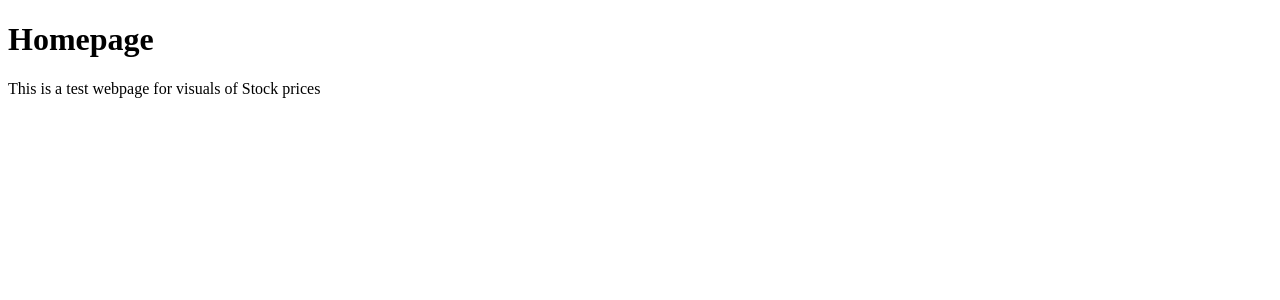
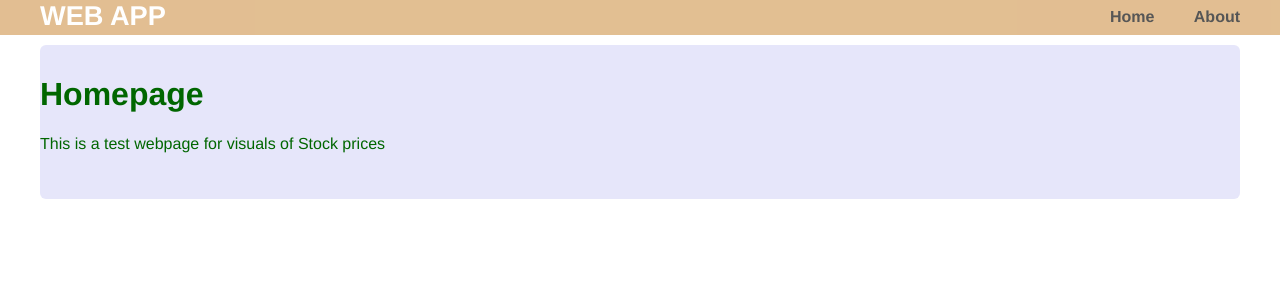
Before and after one commit to banluong/stock-prediction-rnn-web-app, a Flask app: page / in a window 1280 px wide. Shown: the top 300 px of the page. Run offline with Flask 2, Linux system fonts and the light colour scheme.

Commit message:
layout.html and main.css for webpage

```diff
--- a/lstm.py
+++ b/lstm.py
@@ -3,7 +3,6 @@ LSTM RNN model
 
 created by: Ban Luong
 """
-
 
 from keras.models import Sequential
 from keras.layers import LSTM
--- /dev/null
+++ b/static/css/main.css
@@ -0,0 +1,90 @@
+body {
+  margin: 0;
+  padding: 0;
+  font-family: "Helvetica Neue", Helvetica, Arial, sans-serif;
+  color: #060;
+}
+
+/*
+ * Formatting the header area
+ */
+
+header {
+  background-color: #DFB887;
+  height: 35px;
+  width: 100%;
+  opacity: .9;
+  margin-bottom: 10px;
+}
+
+header h1.logo {
+  margin: 0;
+  font-size: 1.7em;
+  color: #fff;
+  text-transform: uppercase;
+  float: left;
+}
+
+header h1.logo:hover {
+  color: #fff;
+  text-decoration: none;
+}
+
+/*
+ * Center the body content
+ */
+
+.container {
+  width: 1200px;
+  margin: 0 auto;
+}
+
+div.home {
+  padding: 10px 0 30px 0;
+  background-color: #E6E6FA;
+  -webkit-border-radius: 6px;
+     -moz-border-radius: 6px;
+          border-radius: 6px;
+}
+
+div.about {
+  padding: 10px 0 30px 0;
+  background-color: #E6E6FA;
+  -webkit-border-radius: 6px;
+     -moz-border-radius: 6px;
+          border-radius: 6px;
+}
+
+h2 {
+  font-size: 3em;
+  margin-top: 40px;
+  text-align: center;
+  letter-spacing: -2px;
+}
+
+h3 {
+  font-size: 1.7em;
+  font-weight: 100;
+  margin-top: 30px;
+  text-align: center;
+  letter-spacing: -1px;
+  color: #999;
+}
+
+.menu {
+  float: right;
+  margin-top: 8px;
+}
+
+.menu li {
+  display: inline;
+}
+
+.menu li + li {
+  margin-left: 35px;
+}
+
+.menu li a {
+  color: #444;
+  text-decoration: none;
+}
--- a/templates/home.html
+++ b/templates/home.html
@@ -1,11 +1,7 @@
-<!DOCTYPE html>
-<html lang="en" dir="ltr">
-  <head>
-    <meta charset="utf-8">
-    <title></title>
-  </head>
-  <body>
-    <h1>Homepage</h1>
-    <p>This is a test webpage for visuals of Stock prices</p>
-  </body>
-</html>
+{%extends "layout.html"%}
+{%block content%}
+<div class="home">
+  <h1>Homepage</h1>
+  <p>This is a test webpage for visuals of Stock prices</p>
+</div>
+{%endblock%}
--- /dev/null
+++ b/templates/layout.html
@@ -0,0 +1,24 @@
+<!DOCTYPE html>
+<html>
+  <head>
+      <title>Flask App</title>
+      <link rel="stylesheet" href="{{url_for('static',filename='css/main.css')}}">
+  </head>
+  <body>
+    <header>
+      <div class="container">
+        <h1 class="logo">Web app</h1>
+        <strong><nav>
+          <ul class="menu">
+            <li><a href="{{ url_for('home') }}">Home</a></li>
+            <li><a href="{{ url_for('about') }}">About</a></li>
+          </ul>
+        </nav></strong>
+      </div>
+    </header>
+    <div class="container">
+        {%block content%}
+        {%endblock%}
+    </div>
+  </body>
+</html>
```
Also changed, not shown: templates/about.html (+7 -11 lines).
